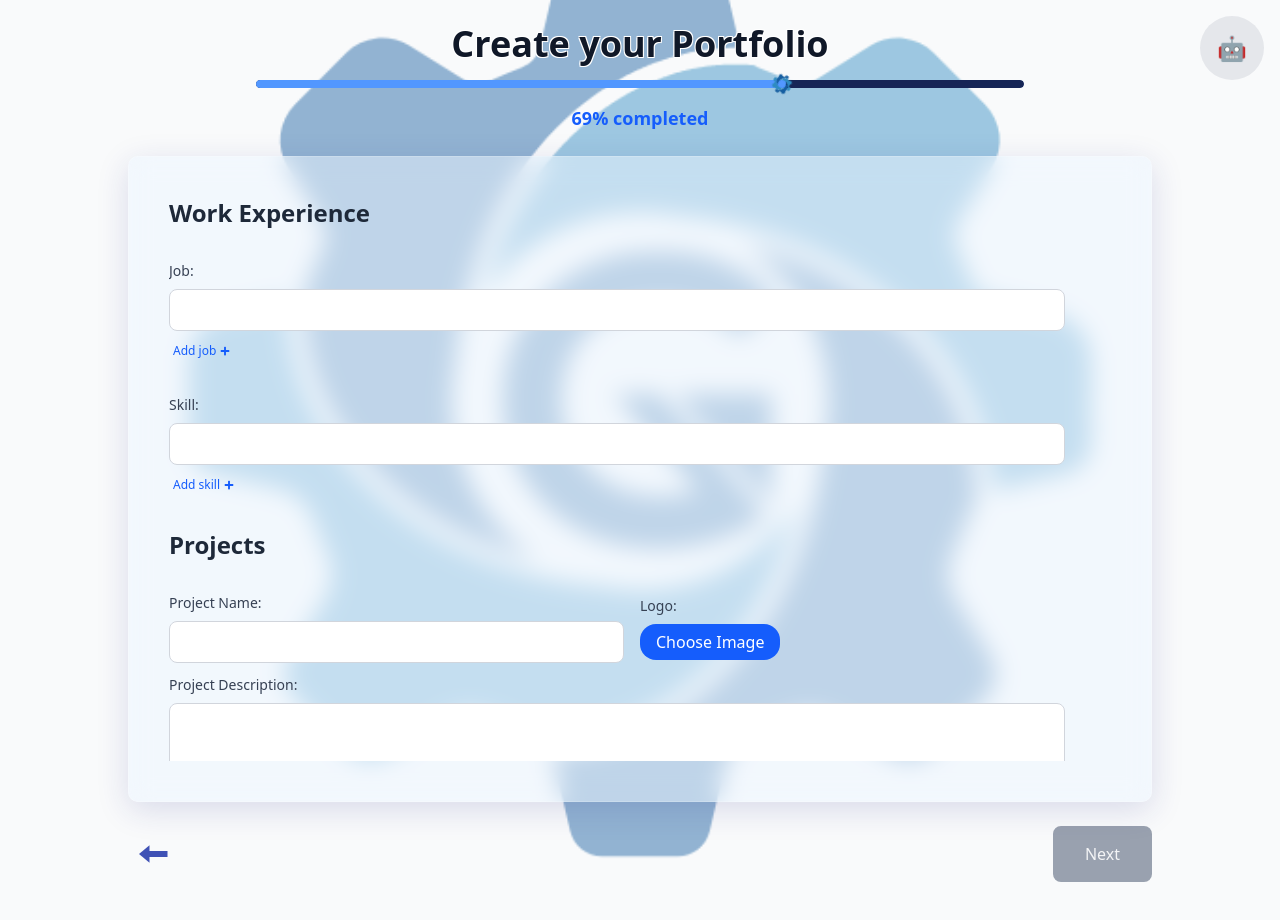
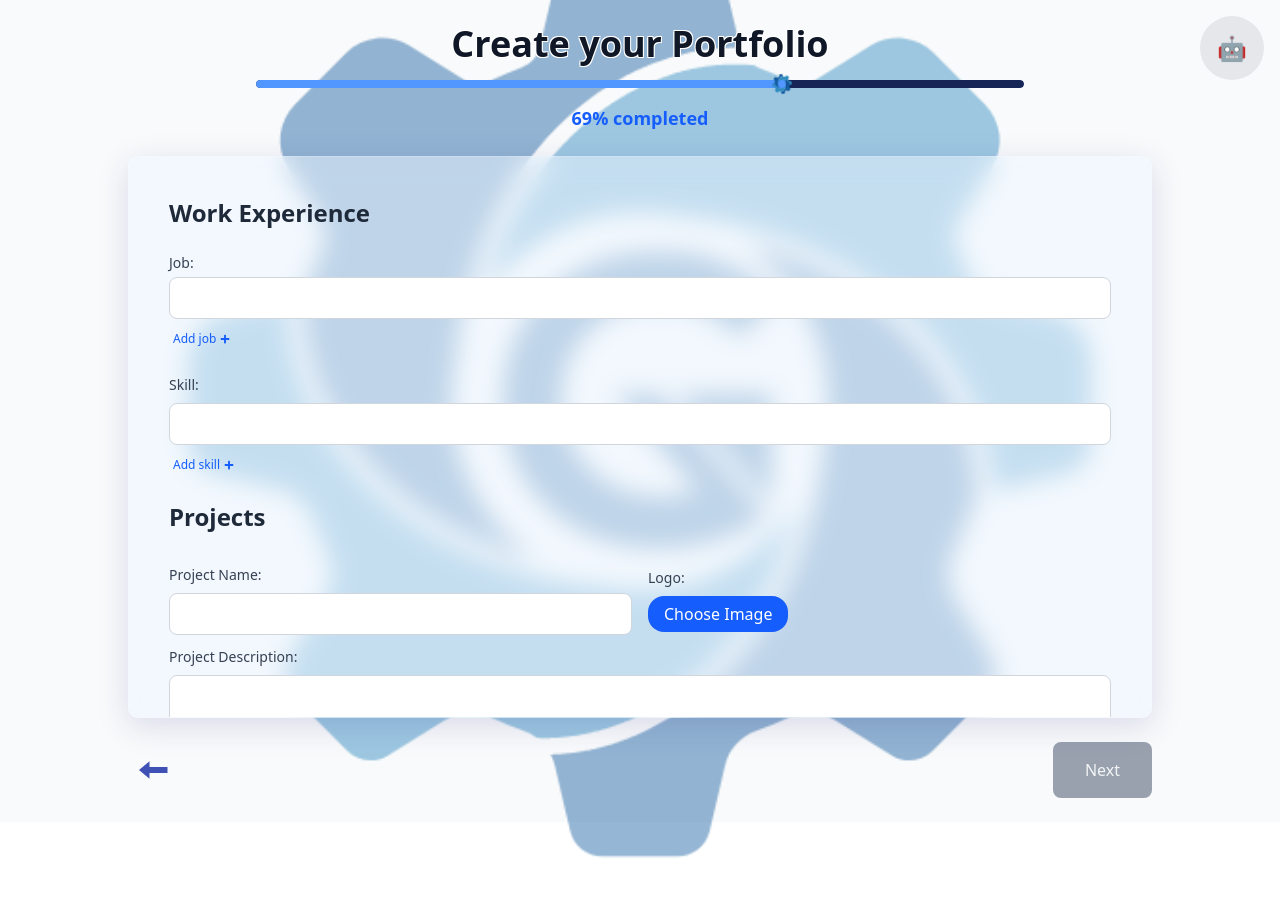
Before and after one commit to ICPEP-SE-CITU/GearFolio, a Next.js app: page /portfolio_creation_page/6_work_experience in a window 1280 px wide. Shown: the top 920 px of the page. After the commit the page ends 822 px from the top, so only its background shows below. Built offline with nearby package versions, Linux system fonts and the light colour scheme.

Commit message:
work experience css modification

```diff
--- a/src/app/(routes)/portfolio_creation_page/6_work_experience/page.js
+++ b/src/app/(routes)/portfolio_creation_page/6_work_experience/page.js
@@ -176,9 +176,9 @@
       </div>
 
       {/* Form */}
-      <div className="w-full max-w-5xl mx-auto relative z-10 mb-20">
+      <div className="w-full max-w-5xl mx-auto relative z-10">
         <div
-          className="w-full min-h-[553px] rounded-lg relative overflow-hidden shadow-lg"
+          className="w-full rounded-lg relative overflow-hidden shadow-lg"
           style={{
             background: 'rgba(235, 245, 255, 0.5)',
             backdropFilter: 'blur(12px)',
@@ -186,14 +186,12 @@
             border: '1px solid rgba(255, 255, 255, 0.18)'
           }}
         >
-          <div className="p-10 h-full relative">
-            <h2 className="text-2xl font-semibold text-gray-800 mb-8">Work Experience</h2>
-            <div className="space-y-8 max-h-[500px] overflow-y-auto pr-4">
-
+          <div className="p-10 relative max-h-[70vh] overflow-y-auto">
+            <h2 className="text-2xl font-semibold text-gray-800 mb-6">Work Experience</h2>
+            <div className="space-y-6">
               {/* Jobs */}
               <div>
-                <label className="block text-sm font-medium text-gray-700 mb-2">Job:</label>
-                <div className="space-y-3">
+                <label className="block text-sm font-medium text-gray-700 mb-1">Job:</label>
                 {jobs.map((job, index) => (
                   <div key={index} className="space-y-2">
                     <div className="flex items-center gap-2">
@@ -201,7 +199,7 @@
                         type="text"
                         value={job}
                         onChange={(e) => updateJob(index, e.target.value)}
-                          className="w-full max-w-4xl px-3 py-2 border border-gray-300 rounded-md focus:outline-none focus:ring-2 focus:ring-blue-500 bg-white text-gray-900"
+                        className="w-full px-3 py-2 border border-gray-300 rounded-md focus:outline-none focus:ring-2 focus:ring-blue-500 bg-white text-gray-900"
                       />
                       {index > 0 && (
                         <button
@@ -226,7 +224,6 @@
                   </div>
                 ))}
               </div>
-              </div>
 
               {/* Skills */}
               <div>
@@ -239,7 +236,7 @@
                           type="text"
                           value={skill}
                           onChange={(e) => updateSkill(index, e.target.value)}
-                          className="w-full max-w-4xl px-3 py-2 border border-gray-300 rounded-md focus:outline-none focus:ring-2 focus:ring-blue-500 bg-white text-gray-900"
+                          className="w-full px-3 py-2 border border-gray-300 rounded-md focus:outline-none focus:ring-2 focus:ring-blue-500 bg-white text-gray-900"
                         />
                         {index > 0 && (
                           <button
@@ -279,7 +276,7 @@
                             type="text"
                             value={project.name}
                             onChange={(e) => updateProject(index, 'name', e.target.value)}
-                            className="w-full max-w-lg px-3 py-2 border border-gray-300 rounded-md focus:outline-none focus:ring-2 focus:ring-blue-500 bg-white text-gray-900"
+                            className="w-full px-3 py-2 border border-gray-300 rounded-md focus:outline-none focus:ring-2 focus:ring-blue-500 bg-white text-gray-900"
                           />
                         </div>
                         <div className="w-full">
@@ -327,7 +324,7 @@
                         <textarea
                           value={project.description}
                           onChange={(e) => updateProject(index, 'description', e.target.value)}
-                          className="w-full max-w-4xl px-3 py-2 border border-gray-300 rounded-md focus:outline-none focus:ring-2 focus:ring-blue-500 bg-white text-gray-900 h-24 resize-none"
+                          className="w-full max-w-5xl px-3 py-2 border border-gray-300 rounded-md focus:outline-none focus:ring-2 focus:ring-blue-500 bg-white text-gray-900 h-24 resize-none"
                         />
                       </div>
                       <div className="flex items-center justify-between">
@@ -337,7 +334,8 @@
                             type="url"
                             value={project.link}
                             onChange={(e) => updateProject(index, 'link', e.target.value)}
-                            className={`w-full max-w-4xl px-3 py-2 border rounded-md focus:outline-none focus:ring-2 focus:ring-blue-500 bg-white text-gray-900 ${projectLinkErrors[index]
+                            className={`w-[919px] px-3 py-2 border border-gray-300 rounded-md focus:outline-none focus:ring-2 focus:ring-blue-500 bg-white text-gray-900
+                              ${projectLinkErrors[index]
                                 ? 'border-red-500 focus:ring-red-500 focus:border-red-500' // Red border/ring on error
                                 : 'focus:outline-none focus:ring-2 focus:ring-blue-500' // Default border/ring
                               }`}
@@ -378,7 +376,6 @@
                   ))}
                 </div>
               </div>
-
             </div>
           </div>
         </div>
```
Lines whose indentation alone changed are shown as unchanged.
